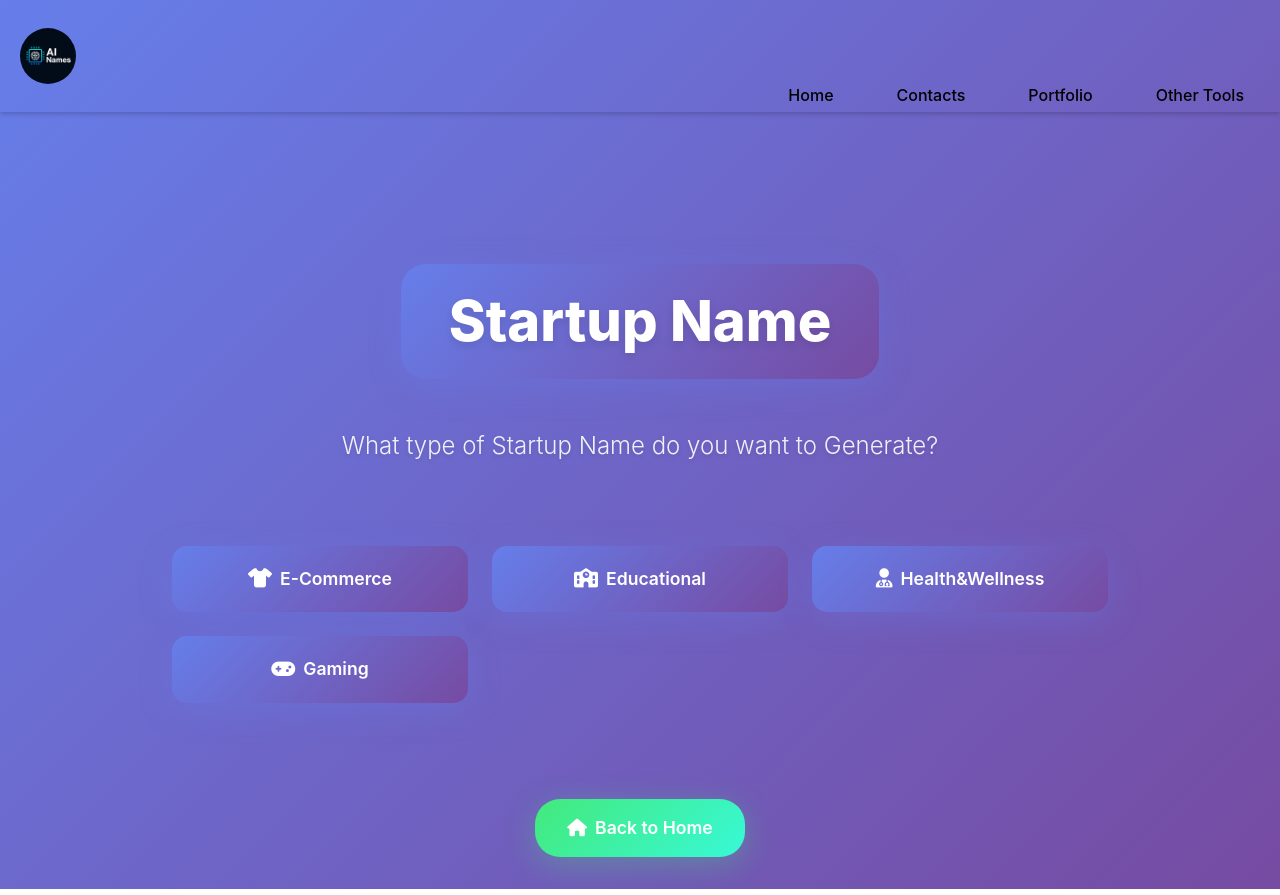
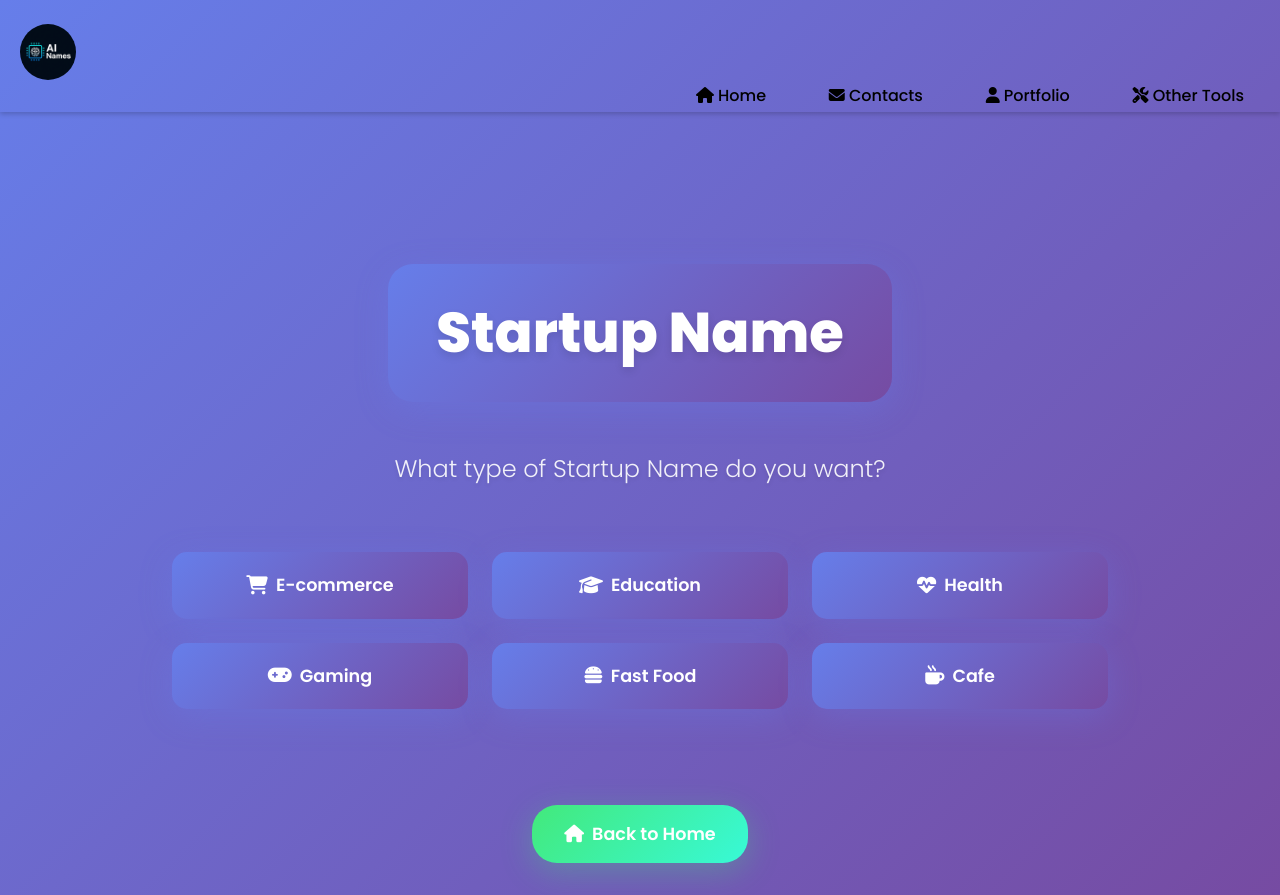
Before and after one commit to Subhan-Shahid/Ai-Namer, a plain HTML site: page index-startup.html in a window 1280 px wide. Drawn offline with nearby package versions, Linux system fonts and the light colour scheme.

Commit message:
Update index-startup.html

```diff
--- a/index-startup.html
+++ b/index-startup.html
@@ -3,8 +3,10 @@
 <head>
     <meta charset="UTF-8">
     <meta name="viewport" content="width=device-width, initial-scale=1.0">
-    <title>Startup Name</title>
-    <link rel="stylesheet" href="https://cdn.jsdelivr.net/npm/bootstrap@5.3.6/dist/css/bootstrap.min.css">
+    <title>Startup Name - AI Names</title>
+    <link rel="preconnect" href="https://fonts.googleapis.com">
+    <link rel="preconnect" href="https://fonts.gstatic.com" crossorigin>
+    <link href="https://fonts.googleapis.com/css2?family=Poppins:wght@300;400;500;600;700;800&display=swap" rel="stylesheet">
     <link rel="stylesheet" href="https://cdnjs.cloudflare.com/ajax/libs/font-awesome/6.7.2/css/all.min.css">
     <link rel="stylesheet" href="style.css">
     <link rel="stylesheet" href="boy-name.css">
@@ -13,42 +15,58 @@
 <body>
     <header class="header">
 <nav>
-   <div class="logo"><img src="ChatGPT Image Jun 18, 2025, 01_39_30 PM.png" alt="" srcset=""></div>
+   <div class="logo"><img src="ChatGPT Image Jun 18, 2025, 01_39_30 PM.png" alt="AI Names Logo" srcset=""></div>
     <button class="menu-toggle" id="menuToggle">&#9776;</button>
     <div class="menu-bar">
-      <a href="">Other Tools</a>
-      <a href="https://subhan-shahid.github.io/Subhan-s-Portfolio/">Portfolio</a>
-      <a href="">Contacts</a>
-      <a href="index.html">Home</a>
+      <a href="#"><i class="fa-solid fa-tools"></i> Other Tools</a>
+      <a href="https://subhan-shahid.github.io/Subhan-s-Portfolio/"><i class="fa-solid fa-user"></i> Portfolio</a>
+      <a href="#"><i class="fa-solid fa-envelope"></i> Contacts</a>
+      <a href="index.html"><i class="fa-solid fa-home"></i> Home</a>
     </div>
   <ul class="menu" id="menuContainer">
-    <li><a href="index.html">Home</a></li>
-    <li><a href="#">Other Tools</a></li>
-    <li><a href="https://subhan-shahid.github.io/Subhan-s-Portfolio/">Portfolio</a></li>
-    <li><a href="#">Contacts</a></li>
+    <li><a href="index.html"><i class="fa-solid fa-home"></i> Home</a></li>
+    <li><a href="#"><i class="fa-solid fa-tools"></i> Other Tools</a></li>
+    <li><a href="https://subhan-shahid.github.io/Subhan-s-Portfolio/"><i class="fa-solid fa-user"></i> Portfolio</a></li>
+    <li><a href="#"><i class="fa-solid fa-envelope"></i> Contacts</a></li>
   </ul>
 </nav>
 </header>
     <main>
-        <div class="boy-heading text-center">
+        <div class="boy-heading">
             <h1>
                 Startup Name
             </h1>
             <p>
-                What type of Startup Name do you want to Generate?
+                What type of Startup Name do you want?
             </p>
         </div>
         <div class="name-type">
-            <a onclick="generateEcomName()" href="#result"><i class="fa-solid fa-shirt"></i>E-Commerce</a>
-            <a onclick="generateEduName()" href="#result"><i class="fa-solid fa-school"></i>Educational</a>
-            <a onclick="generateHealthName()" href="#result"><i class="fa-solid fa-user-doctor"></i>Health&Wellness</a>
-            <a onclick="generateGameName()" href="#result"><i class="fa-solid fa-gamepad"></i>Gaming</a>
+            <a onclick="generateEcomName()" id="ecom-startup" href="#result">
+                <i class="fa-solid fa-cart-shopping"></i>E-commerce
+            </a>
+            <a onclick="generateEduName()" id="edu-startup" href="#result">
+                <i class="fa-solid fa-graduation-cap"></i>Education
+            </a>
+            <a onclick="generateHealthName()" id="health-startup" href="#result">
+                <i class="fa-solid fa-heart-pulse"></i>Health
+            </a>
+            <a onclick="generateGameName()" id="game-startup" href="#result">
+                <i class="fa-solid fa-gamepad"></i>Gaming
+            </a>
+            <a onclick="generateFastFoodName()" id="fastfood-startup" href="#result">
+                <i class="fa-solid fa-burger"></i>Fast Food
+            </a>
+            <a onclick="generateCafeName()" id="cafe-startup" href="#result">
+                <i class="fa-solid fa-mug-hot"></i>Cafe
+            </a>
         </div>
         <div id="result"></div>
     </main>
     <div class="home-btn">
-            <button class="btn btn-primary" onclick="window.location.href='index.html'"><i class="fa-solid fa-house"></i>Back to Home</button>
-        </div>
+        <button onclick="window.location.href='index.html'">
+            <i class="fa-solid fa-house"></i>Back to Home
+        </button>
+    </div>
     <script src="index.js"></script>
 </body>
 </html>
```
